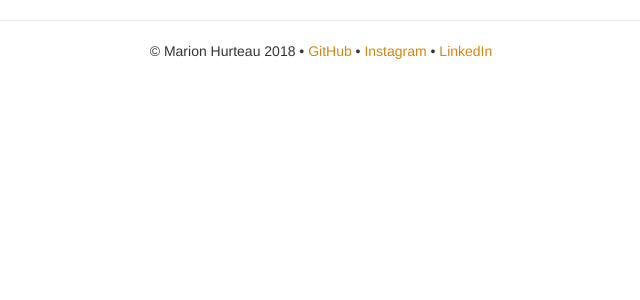
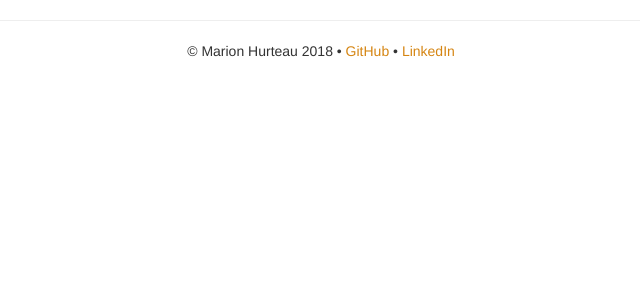
Before and after one commit to MarionLeHerisson/Hedgehog, a PHP site: template Application/View/basics/footer.php in a window 1280 px wide. Shown: the top 300 px of the page, without its empty margins (319-959 px from the left). Run offline with PHP 8.4, Linux system fonts and the light colour scheme; the template is opened without the code that fills it, so the values that code supplies are empty; some libraries are stand-ins or nearby versions.

Commit message:
commented Instagram in footer

```diff
--- a/Application/View/basics/footer.php
+++ b/Application/View/basics/footer.php
@@ -2,15 +2,17 @@
                 <meta http-equiv="refresh" content="1; URL=nojs.php">
             </noscript>
         </div> <!-- .page_content -->
+
         <footer class="col-md-12 text-center">
             <hr class="featurette-divider">
             © Marion Hurteau 2018 &bull;
             <a href="https://github.com/MarionLeHerisson" target="_blank">GitHub</a> &bull;
-            <a href="https://www.instagram.com/marionleherisson/" target="_blank">Instagram</a> &bull;
+            <!-- <a href="https://www.instagram.com/marionleherisson/" target="_blank">Instagram</a> &bull; -->
             <a href="https://www.linkedin.com/in/marion-hurteau-07290587/" target="_blank">LinkedIn</a>
             <div class="col-md-12">
                 <?php echo $footer; ?>
             </div>
         </footer>
+
     </body>
 </html>
```
